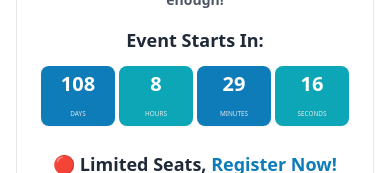
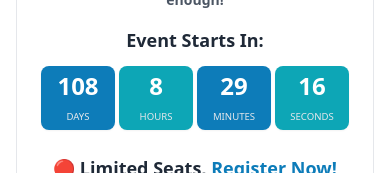
Before and after one commit to Shameelmya/first-bench-app, a React (Vite) app: page /#landingPage in a window 390 px wide. Shown: the part 375-548 px from the top of the page. Built offline with nearby package versions, Linux system fonts and the light colour scheme.

Commit message:
Update sem collab dot v4 App.jsx

```diff
--- a/src/App.jsx
+++ b/src/App.jsx
@@ -443,7 +443,7 @@ const App = () => {
               />
             </div>
              {/* --- Requirements Text Moved Here, Updated Styling & Content --- */}
-             {/* Slightly increased font size (text-sm), kept responsive */}
+             {/* Changed color to gray, kept reduced font size */}
              <div className="mt-4 mb-2 text-center font-bold text-gray-600 text-sm sm:text-base">
                 <p>⭐ No coding experience needed!</p>
                 {/* Wrapped second line and HR in a div for width control */}
@@ -466,26 +466,34 @@ const App = () => {
           <div className="text-center space-y-4">
 
             {/* --- Countdown Timer --- */}
-            {/* Reduced container padding (p-1), number size (text-xl), label size (text-[0.4rem]), and gap (gap-1) on mobile */}
+            {/* Increased text size slightly (text-2xl, text-[0.6rem]), kept padding and gap small */}
             <div className="mt-2 mb-2 py-2 sm:p-4 rounded-xl">
               <h3 className="text-lg font-semibold text-gray-800 mb-3">Event Starts In:</h3>
               <div className="grid grid-cols-4 gap-1 sm:gap-2 text-center">
                 {/* Alternating Background Colors */}
                 <div style={{ backgroundColor: '#0d7cb9' }} className="p-1 sm:p-3 rounded-lg shadow-sm">
-                  <span className="text-xl sm:text-4xl font-bold text-white block">{timeLeft.days}</span>
-                  <span className="text-[0.4rem] sm:text-xs leading-tight text-gray-200 uppercase">Days</span>
+                  {/* Increased number size on mobile */}
+                  <span className="text-2xl sm:text-4xl font-bold text-white block">{timeLeft.days}</span>
+                  {/* Increased label size on mobile */}
+                  <span className="text-[0.6rem] sm:text-xs leading-tight text-gray-200 uppercase">Days</span>
                 </div>
                 <div style={{ backgroundColor: '#0da6b6' }} className="p-1 sm:p-3 rounded-lg shadow-sm">
-                  <span className="text-xl sm:text-4xl font-bold text-white block">{timeLeft.hours}</span>
-                  <span className="text-[0.4rem] sm:text-xs leading-tight text-gray-200 uppercase">Hours</span>
+                   {/* Increased number size on mobile */}
+                  <span className="text-2xl sm:text-4xl font-bold text-white block">{timeLeft.hours}</span>
+                   {/* Increased label size on mobile */}
+                  <span className="text-[0.6rem] sm:text-xs leading-tight text-gray-200 uppercase">Hours</span>
                 </div>
                 <div style={{ backgroundColor: '#0d7cb9' }} className="p-1 sm:p-3 rounded-lg shadow-sm">
-                  <span className="text-xl sm:text-4xl font-bold text-white block">{timeLeft.minutes}</span>
-                  <span className="text-[0.4rem] sm:text-xs leading-tight text-gray-200 uppercase">Minutes</span>
+                   {/* Increased number size on mobile */}
+                  <span className="text-2xl sm:text-4xl font-bold text-white block">{timeLeft.minutes}</span>
+                   {/* Increased label size on mobile */}
+                  <span className="text-[0.6rem] sm:text-xs leading-tight text-gray-200 uppercase">Minutes</span>
                 </div>
                 <div style={{ backgroundColor: '#0da6b6' }} className="p-1 sm:p-3 rounded-lg shadow-sm">
-                  <span className="text-xl sm:text-4xl font-bold text-white block">{timeLeft.seconds}</span>
-                  <span className="text-[0.4rem] sm:text-xs leading-tight text-gray-200 uppercase">Seconds</span>
+                   {/* Increased number size on mobile */}
+                  <span className="text-2xl sm:text-4xl font-bold text-white block">{timeLeft.seconds}</span>
+                   {/* Increased label size on mobile */}
+                  <span className="text-[0.6rem] sm:text-xs leading-tight text-gray-200 uppercase">Seconds</span>
                 </div>
               </div>
             </div>
```
